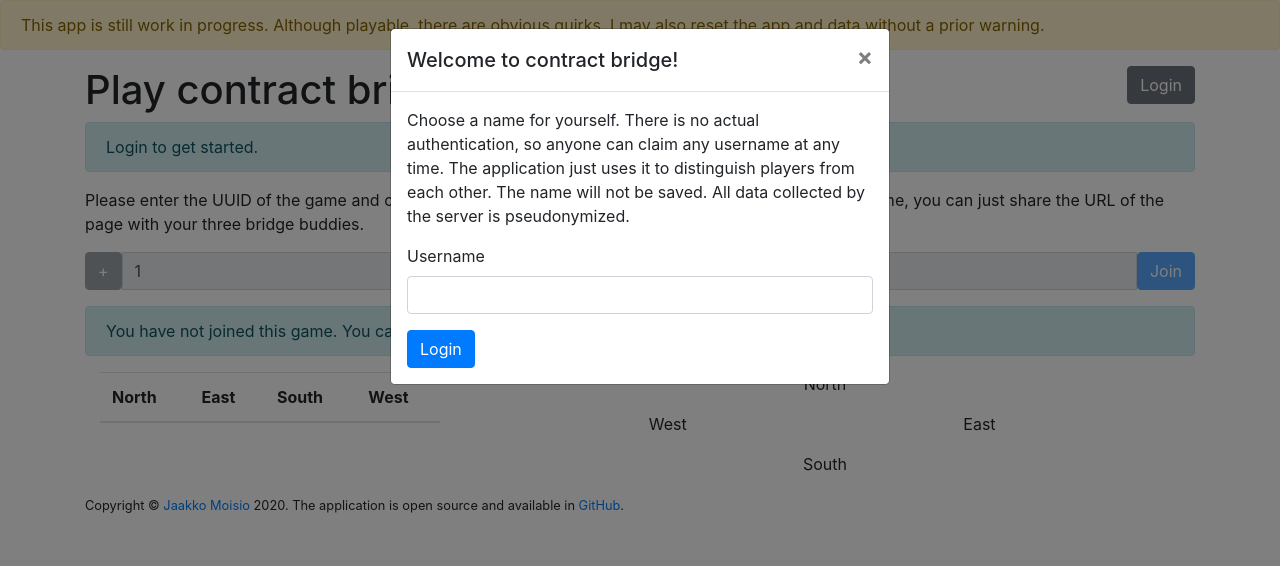
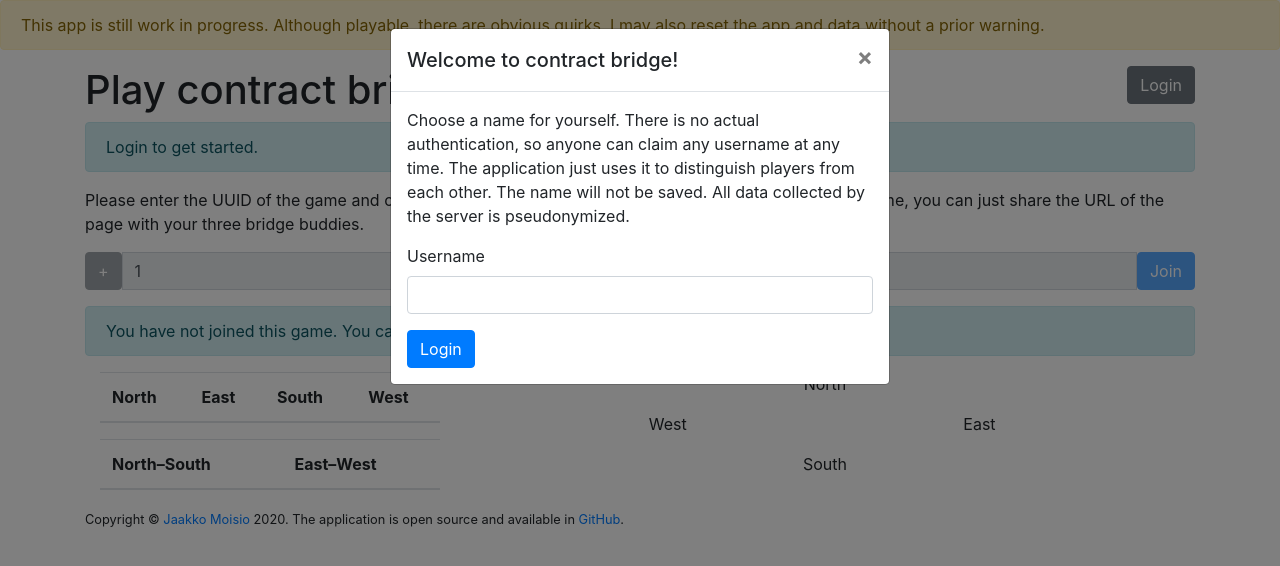
Before and after one commit to jasujm/bridgeapp, a Vue app in the folder frontend/: page /games/1 in a window 1280 px wide. Shown: the top 566 px of the page. Built offline with nearby package versions, Linux system fonts and the light colour scheme.

Commit message:
[frontend] Add deal results display

```diff
--- a/frontend/src/api/index.ts
+++ b/frontend/src/api/index.ts
@@ -11,6 +11,7 @@ import {
     EventHandlers,
     ErrorSeverity,
     ErrorMessage,
+    DealResult,
 } from "./types"
 
 function defaultWsBaseUrl() {
@@ -92,6 +93,14 @@ export default class {
         return response.data as Self;
     }
 
+    async getResults(gameUuid: string) {
+        const response = await this.request({
+            method: "get",
+            url: `/games/${gameUuid}/results`,
+        });
+        return response.data as Array<DealResult>;
+    }
+
     subscribe(gameUuid: string, handlers: EventHandlers) {
         const ws = new ReconnectingWebSocket(`${wsBaseUrl}/games/${gameUuid}/ws`);
         ws.onopen = function(event) {
--- a/frontend/src/api/types.ts
+++ b/frontend/src/api/types.ts
@@ -1,4 +1,5 @@
 import { Event as WsEvent } from "reconnecting-websocket";
+import { NIL as NIL_UUID } from "uuid"
 
 export enum Position {
     north = "north",
@@ -104,6 +105,7 @@ export interface Vulnerability {
 }
 
 export class Deal {
+    uuid: string = NIL_UUID;
     positionInTurn?: Position;
     calls: Array<PositionCallPair> = [];
     declarer: Position | null = null;
@@ -124,15 +126,20 @@ export class Self {
     allowedCards: Array<Card> = [];
 }
 
+export interface DuplicateResult {
+    partnership: Partnership | null;
+    score: number;
+}
+
+export interface DealResult {
+    deal: Partial<Deal>;
+    result: DuplicateResult | null;
+}
+
 export interface Event {
     game: string;
     type: string;
     counter: number;
-}
-
-export interface DuplicateResult {
-    partnership: Partnership | null;
-    score: number;
 }
 
 export type DealEvent = Event;
@@ -166,6 +173,7 @@ export interface TrickEvent extends Event {
 }
 
 export interface DealEndEvent extends Event {
+    deal: string;
     contract: Contract | null;
     tricksWon: number | null;
     result: DuplicateResult;
--- a/frontend/src/components/BridgeTable.vue
+++ b/frontend/src/components/BridgeTable.vue
@@ -19,6 +19,7 @@
                     v-if="deal.declarer && deal.contract"
                     :selfPosition="self.position"
                     :tricks="deal.tricks" />
+                <DealResultsDisplay :results="results" />
             </b-col>
             <b-col lg="8">
                 <TableDisplay
@@ -36,8 +37,7 @@
 </template>
 
 <script lang="ts">
-import Component, { mixins } from "vue-class-component"
-import { Prop, Watch } from "vue-property-decorator"
+import { Vue, Component, Prop, Watch } from "vue-property-decorator"
 import { AxiosError } from "axios"
 import Bidding from "./Bidding.vue"
 import BiddingResult from "./BiddingResult.vue"
@@ -45,7 +45,8 @@ import TricksWonDisplay from "./TricksWonDisplay.vue"
 import TableDisplay from "./TableDisplay.vue"
 import CallPanel from "./CallPanel.vue"
 import CardPanel from "./CardPanel.vue"
-import PartnershipMixin from "./partnership"
+import DealResultsDisplay from "./DealResultsDisplay.vue"
+import { partnershipText } from "./partnership"
 import {
     Deal,
     DealCounterPair,
@@ -62,6 +63,7 @@ import {
     Trick,
     Call,
     Card,
+    DealResult,
 } from "@/api/types"
 import { partnershipFor } from "@/utils.ts"
 import _ from "lodash"
@@ -69,6 +71,24 @@ import _ from "lodash"
 interface EventCallback {
     counter: number;
     callback: () => void;
+}
+
+function scoreMessage({contract, tricksWon, result}: DealEndEvent, position: Position | null) {
+    if (contract && tricksWon && result.partnership) {
+        const resultMessage = `Declarer made ${tricksWon} tricks.`;
+        const contractMadeMessage = `Contract ${tricksWon >= contract.bid.level + 6 ? "made" : "defeated"}.`
+        let scoreMessage = "";
+        if (position) {
+            const who = partnershipFor(position) == result.partnership ?
+                "You score" : "Opponent scores";
+            scoreMessage = `${who} ${result.score} points`;
+        } else {
+            scoreMessage = `${partnershipText(result.partnership)} scores ${result.score} points`;
+        }
+        return `${resultMessage}\n${contractMadeMessage}\n${scoreMessage}`;
+    } else {
+        return "Passed out";
+    }
 }
 
 @Component({
@@ -79,12 +99,14 @@ interface EventCallback {
         TableDisplay,
         CallPanel,
         CardPanel,
+        DealResultsDisplay,
     }
 })
-export default class BridgeTable extends mixins(PartnershipMixin) {
+export default class BridgeTable extends Vue {
     @Prop() private readonly gameUuid!: string;
     private deal = new Deal();
     private self = new Self();
+    private results: Array<DealResult> = [];
     private displayTrick: Trick | null = null;
     private ws?: WebSocket;
     private timerId?: number;
@@ -129,9 +151,21 @@ export default class BridgeTable extends mixins(PartnershipMixin) {
 
     private fetchSelfState = _.debounce(this._fetchSelfState, 50, { trailing: true })
 
+    private _fetchResults() {
+        if (this.gameUuid) {
+            const api = this.$store.state.api;
+            api.getResults(this.gameUuid).then(
+                (results: Array<DealResult>) => this.results = results
+            ).catch((err: Error) => this.$store.dispatch("reportError", err));
+        }
+    }
+
+    private fetchResults = _.debounce(this._fetchResults, 50, { trailing: true })
+
     private fetchGameState() {
         this.fetchDealState();
         this.fetchSelfState();
+        this.fetchResults();
     }
 
     private addCall({ position, call }: CallEvent) {
@@ -186,26 +220,13 @@ export default class BridgeTable extends mixins(PartnershipMixin) {
     }
 
     private recordScore(event: DealEndEvent) {
-        // TODO: Ideally, there would be a scoresheet component listing deal
-        // history and scores. But needs API support for retrieving past deal
-        // results.
-        const message = (({contract, tricksWon, result}: DealEndEvent, position: Position | null) => {
-            if (contract && tricksWon && result.partnership) {
-                const resultMessage = `Declarer made ${tricksWon} tricks.`;
-                const contractMadeMessage = `Contract ${tricksWon >= contract.bid.level + 6 ? "made" : "defeated"}.`
-                let scoreMessage = "";
-                if (position) {
-                    const who = partnershipFor(position) == result.partnership ?
-                        "You score" : "Opponent scores";
-                    scoreMessage = `${who} ${result.score} points`;
-                } else {
-                    scoreMessage = `${this.partnershipText(result.partnership)} scores ${result.score} points`;
-                }
-                return `${resultMessage}\n${contractMadeMessage}\n${scoreMessage}`;
-            } else {
-                return "Passed out";
-            }
-        })(event, this.self.position);
+        const latestResult = _.last(this.results)
+        if (latestResult && latestResult.deal.uuid == event.deal) {
+            latestResult.result = event.result;
+        } else {
+            this.results.push({ deal: { uuid: event.deal }, result: event.result });
+        }
+        const message = scoreMessage(event, this.self.position);
         this.$bvToast.toast(message, {
             title: "Deal result",
             autoHideDelay: 5000,
--- /dev/null
+++ b/frontend/src/components/DealResultsDisplay.vue
@@ -0,0 +1,51 @@
+<template>
+<div class="deal-results">
+    <b-table
+        class="results"
+        :items="items"
+        :fields="fields"
+        tbody-tr-class="result" />
+</div>
+</template>
+
+<script lang="ts">
+import { Vue, Component, Prop } from "vue-property-decorator"
+import { Partnership, DealResult, DuplicateResult } from "@/api/types"
+import { partnershipText } from "./partnership"
+
+function partnershipScore(result: DuplicateResult | null, partnership: Partnership) {
+    if (result) {
+        if (result.partnership == partnership || result.partnership === null) {
+            return String(result.score);
+        }
+    }
+    return "";
+}
+
+@Component
+export default class DealResultsDisplay extends Vue {
+    @Prop() private results!: Array<DealResult>
+
+    private get fields() {
+        return [
+            {
+                key: "northSouthScore",
+                label: partnershipText(Partnership.northSouth),
+                tdClass: ["score", "north-south"],
+            },
+            {
+                key: "eastWestScore",
+                label: partnershipText(Partnership.eastWest),
+                tdClass: ["score", "east-west"],
+            },
+        ]
+    }
+
+    private get items() {
+        return this.results.map(({ result }) => ({
+            northSouthScore: partnershipScore(result, Partnership.northSouth),
+            eastWestScore: partnershipScore(result, Partnership.eastWest),
+        }));
+    }
+}
+</script>
--- a/frontend/src/components/partnership.ts
+++ b/frontend/src/components/partnership.ts
@@ -6,9 +6,13 @@ const partnershipTexts = {
     eastWest: "East–West",
 }
 
+export function partnershipText(partnership: Partnership) {
+    return partnershipTexts[partnership];
+}
+
 @Component
 export default class PartnershipMixin extends Vue {
     protected partnershipText(partnership: Partnership) {
-        return partnershipTexts[partnership];
+        return partnershipText(partnership);
     }
 }
```
Also changed, not shown: 2 other files (tests, documents, lock files or other folders).
